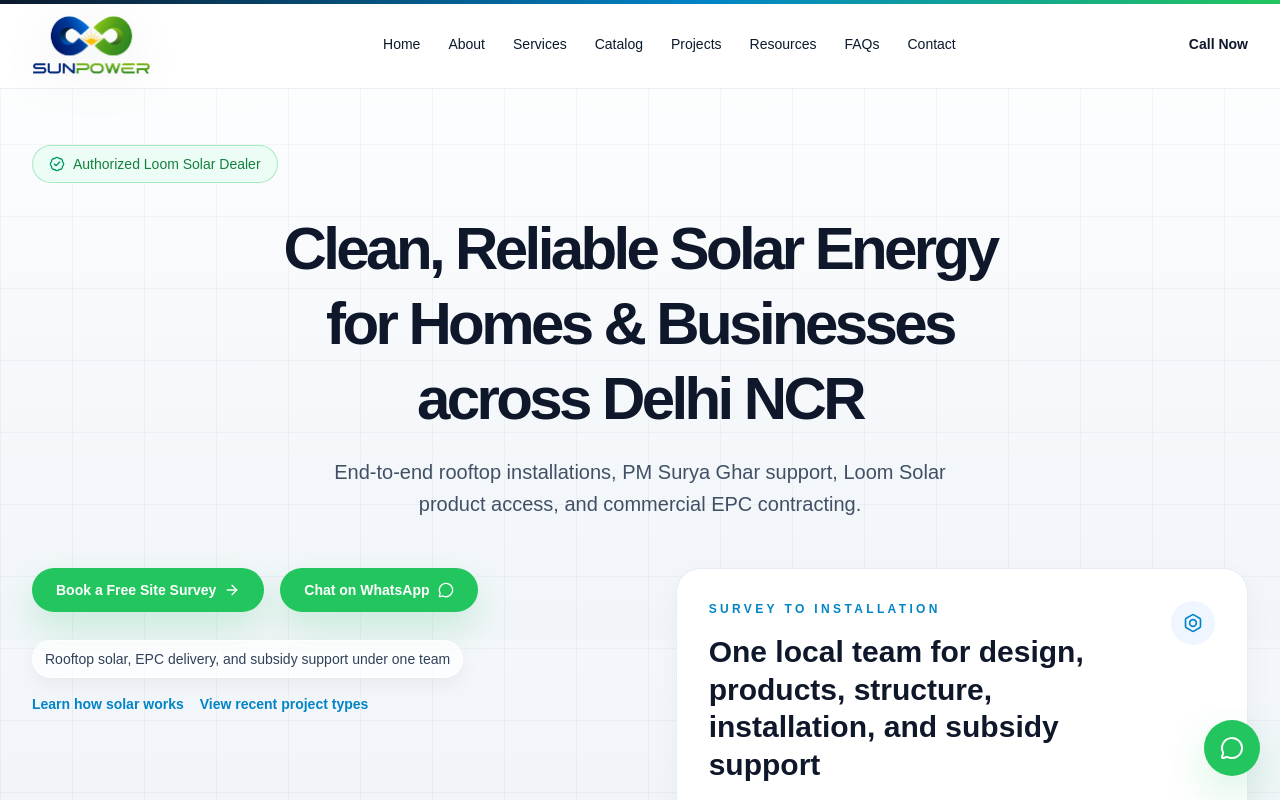
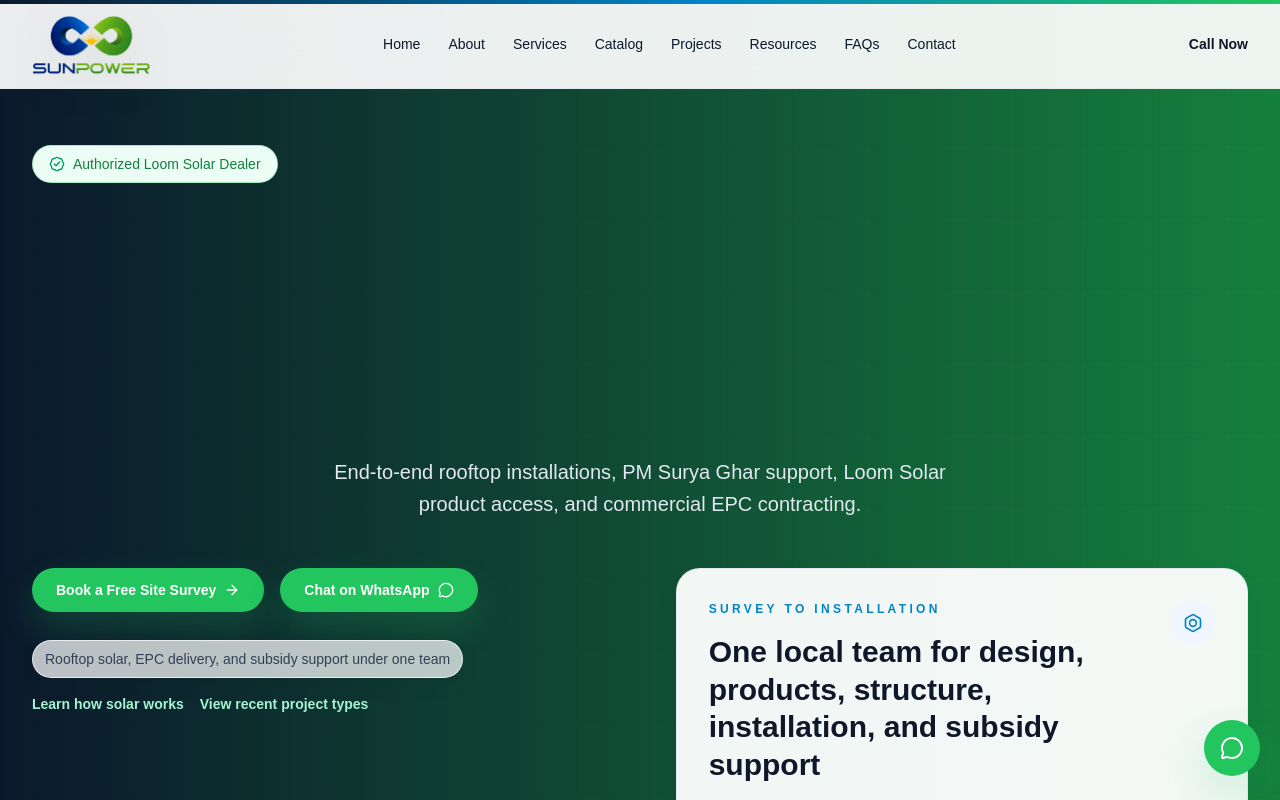
Before and after one commit to dhananjayvj/sunpower, a Next.js app: page / in a window 1280 px wide. Shown: the top 800 px of the page. Built offline with nearby package versions, Linux system fonts and the light colour scheme.

Commit message:
Add signature SunPower brand gradient

```diff
--- a/src/app/globals.css
+++ b/src/app/globals.css
@@ -64,11 +64,11 @@
 }
 
 html {
-  background: var(--bg-foundation);
+  background: var(--accent-blue-deep);
 }
 
 body {
-  background: linear-gradient(180deg, #ffffff 0%, #f8fafc 40%, #f1f5f9 100%);
+  background: linear-gradient(90deg, var(--accent-blue-deep) 0%, var(--accent-green-dark) 100%);
   color: var(--foreground);
   font-family: var(--font-sans), sans-serif;
   background-attachment: fixed;
@@ -101,7 +101,17 @@
 }
 
 .button-primary {
-  @apply inline-flex min-h-11 items-center gap-2 rounded-full bg-accent-blue-deep px-6 py-3 text-sm font-semibold text-white shadow-[0_16px_34px_rgba(11,25,44,0.18)] hover:-translate-y-0.5 hover:bg-[#132b48] hover:shadow-[0_22px_42px_rgba(11,25,44,0.22)] touch-manipulation;
+  @apply inline-flex min-h-11 items-center gap-2 rounded-full px-6 py-3 text-sm font-semibold text-white shadow-[0_16px_34px_rgba(11,25,44,0.18)] hover:-translate-y-0.5 touch-manipulation;
+  background-image: linear-gradient(90deg, var(--accent-blue-deep), var(--accent-green-dark));
+}
+
+.button-primary:hover {
+  background-image: linear-gradient(90deg, var(--accent-blue), var(--accent-green));
+  box-shadow: 0 22px 42px rgba(34, 197, 94, 0.24);
+}
+
+.brand-gradient {
+  background-image: linear-gradient(90deg, var(--accent-blue-deep), var(--accent-green-dark));
 }
 
 .button-whatsapp {
--- a/src/components/sunpower-site.tsx
+++ b/src/components/sunpower-site.tsx
@@ -169,7 +169,7 @@
   return (
     <main className="relative isolate overflow-x-hidden pb-20 md:pb-0">
       <ScrollProgress />
-      <div className="absolute inset-x-0 top-0 -z-10 h-[40rem] bg-[linear-gradient(180deg,#ffffff_0%,#f8fafc_40%,#f1f5f9_100%)]" />
+      <div className="brand-gradient absolute inset-x-0 top-0 -z-10 h-[40rem]" />
       <div className="pointer-events-none absolute inset-0 -z-10 bg-[linear-gradient(rgba(15,23,42,0.035)_1px,transparent_1px),linear-gradient(90deg,rgba(15,23,42,0.035)_1px,transparent_1px)] bg-[size:72px_72px]" />
 
       <a
@@ -240,7 +240,7 @@
 
             <motion.div variants={fadeUp} className="space-y-5">
               <div className="mx-auto w-full max-w-5xl text-center">
-                <h1 className="text-3xl leading-tight font-semibold tracking-[-0.06em] text-foreground whitespace-normal md:text-5xl lg:text-6xl">
+                <h1 className="bg-gradient-to-r from-blue-400 to-emerald-400 bg-clip-text text-3xl leading-tight font-semibold tracking-[-0.06em] text-transparent whitespace-normal md:text-5xl lg:text-6xl">
                   <span className="block">
                     <TextAnimate animation="blurInUp" by="word" once>
                       Clean, Reliable Solar Energy
@@ -258,7 +258,7 @@
                   </span>
                 </h1>
               </div>
-              <p className="mx-auto max-w-2xl text-pretty text-center text-lg leading-8 text-slate-700/92 sm:text-xl">
+              <p className="mx-auto max-w-2xl text-pretty text-center text-lg leading-8 text-slate-200 sm:text-xl">
                 End-to-end rooftop installations, PM Surya Ghar support, Loom Solar product access,
                 and commercial EPC contracting.
               </p>
@@ -287,10 +287,10 @@
               <span className="rounded-full border border-white/70 bg-white/72 px-3 py-2 shadow-[0_8px_20px_rgba(15,23,42,0.05)]">
                 Rooftop solar, EPC delivery, and subsidy support under one team
               </span>
-              <a href="#resources" className="font-semibold text-accent-blue underline-offset-4 hover:underline">
+              <a href="#resources" className="font-semibold text-emerald-200 underline-offset-4 hover:text-emerald-100 hover:underline">
                 Learn how solar works
               </a>
-              <a href="#projects" className="font-semibold text-accent-blue underline-offset-4 hover:underline">
+              <a href="#projects" className="font-semibold text-emerald-200 underline-offset-4 hover:text-emerald-100 hover:underline">
                 View recent project types
               </a>
             </motion.div>
```
